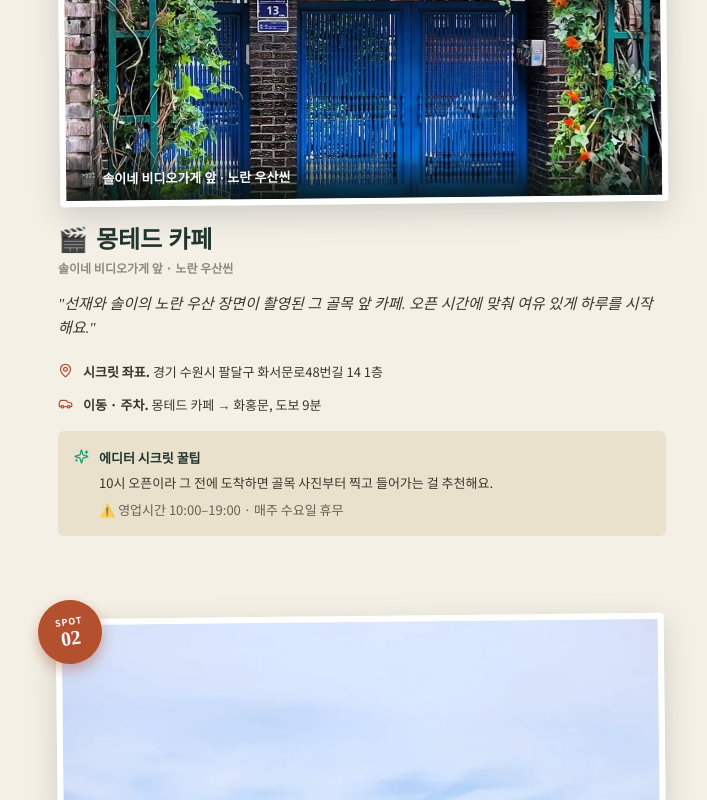
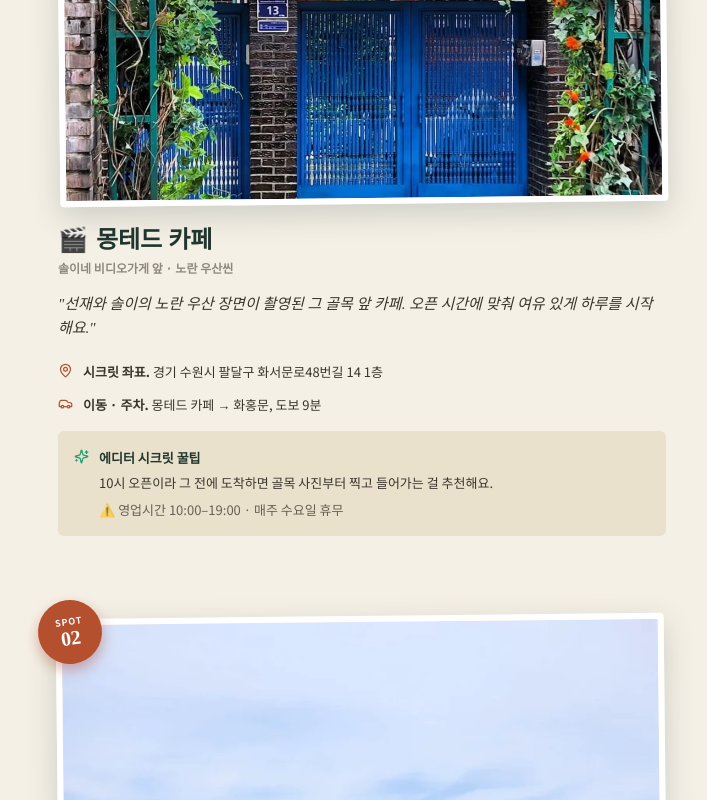
Before and after one commit to pdu05121-star/KSPOT_Tour_Page, a React (Vite) app: page /tour/suwon in a window 1280 px wide. Shown: the part 1720-2520 px from the top of the page, without its empty margins (278-985 px from the left). Built offline with nearby package versions, Linux system fonts and the light colour scheme; a web font is replaced by a local one.

Commit message:
스팟 사진 위 캡션 오버레이 삭제

```diff
--- a/src/app/pages/SuwonTour.tsx
+++ b/src/app/pages/SuwonTour.tsx
@@ -626,18 +626,6 @@ export default function SuwonTour() {
                     className="w-full h-full object-cover"
                     style={{ objectPosition: s.imgPosition ?? "center" }}
                   />
-                  {/* 드라마 장면 자막 오버레이 — 실제 스틸컷 대신, 이 사진이 그 장면임을 떠올리게 하는 장치 */}
-                  <div
-                    className="absolute bottom-0 left-0 right-0 px-3.5 py-3 pt-8"
-                    style={{ background: "linear-gradient(to top, rgba(10,20,15,0.85), rgba(10,20,15,0) 75%)" }}
-                  >
-                    <p
-                      className="text-white text-[13px] font-bold flex items-center gap-1.5"
-                      style={{ fontFamily: "'Noto Serif KR', serif", textShadow: "0 1px 6px rgba(0,0,0,0.4)" }}
-                    >
-                      <span>🎬</span> {s.subtitle}
-                    </p>
-                  </div>
                 </div>
                 <div
                   className="absolute -top-4 -left-3 sm:-left-5 w-16 h-16 rounded-full flex flex-col items-center justify-center rotate-[-8deg]"
```
